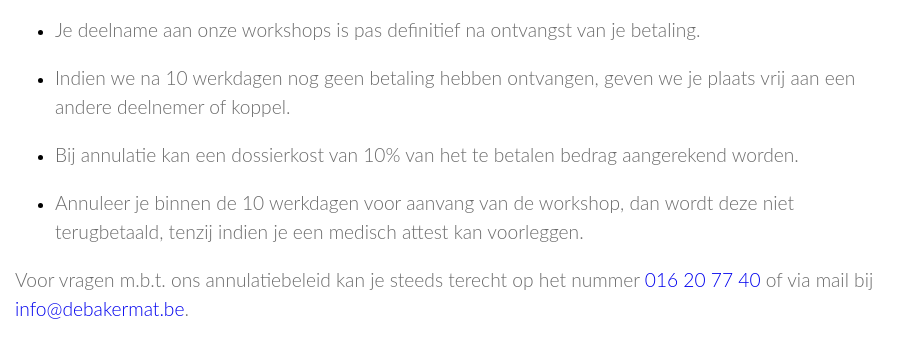
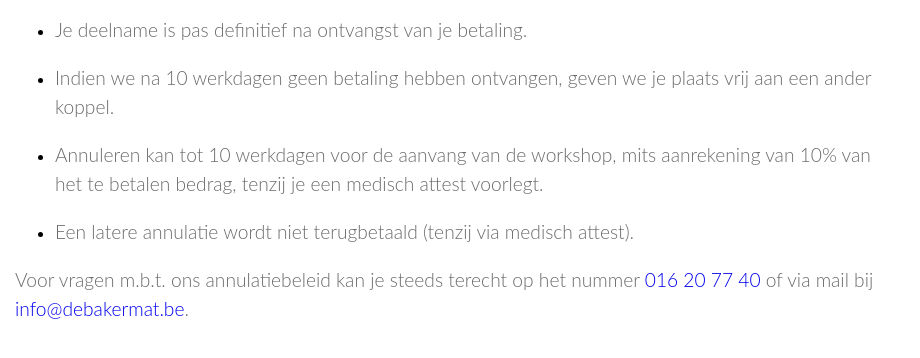
Before and after one commit to debakermat/voorwaarden, a plain HTML site: page index.html in a window 1280 px wide. Shown: the part 174-532 px from the top of the page, without its empty margins (0-920 px from the left). Drawn offline with Linux system fonts and the light colour scheme.

Commit message:
wijzigingen 131119

```diff
--- a/index.html
+++ b/index.html
@@ -37,10 +37,10 @@
     <h1>Annulatievoorwaarden workshops</h1>
 
       <ul>
-      <li><p>Je deelname aan onze workshops is pas definitief na ontvangst van je betaling.</p></li>
-      <li><p>Indien we na 10 werkdagen nog geen betaling hebben ontvangen, geven we je plaats vrij aan een andere deelnemer of koppel.</p></li>
-      <li><p>Bij annulatie kan een dossierkost van 10% van het te betalen bedrag aangerekend worden.</p></li>
-      <li><p>Annuleer je binnen de 10 werkdagen voor aanvang van de workshop, dan wordt deze niet terugbetaald, tenzij indien je een medisch attest kan voorleggen.</p></li>
+      <li><p>Je deelname is pas definitief na ontvangst van je betaling.</p></li>
+      <li><p>Indien we na 10 werkdagen geen betaling hebben ontvangen, geven we je plaats vrij aan een ander koppel.</p></li>
+      <li><p>Annuleren kan tot 10 werkdagen voor de aanvang van de workshop, mits aanrekening van 10% van het te betalen bedrag, tenzij je een medisch attest voorlegt.</p></li>
+      <li><p>Een latere annulatie wordt niet terugbetaald (tenzij via medisch attest).</p></li>
     </ul>
 
       <p>Voor vragen m.b.t. ons annulatiebeleid kan je steeds terecht op het nummer <a href="tel:016 20 77 40">016 20 77 40</a> of via mail bij <a href="mailto:info@debakermat.be">info@debakermat.be</a>.</p>
```
